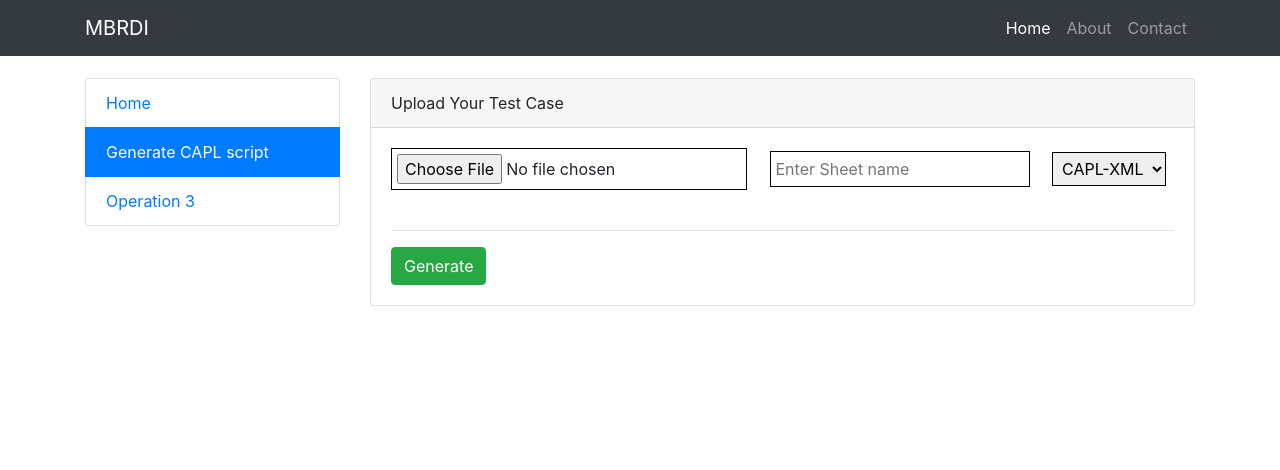
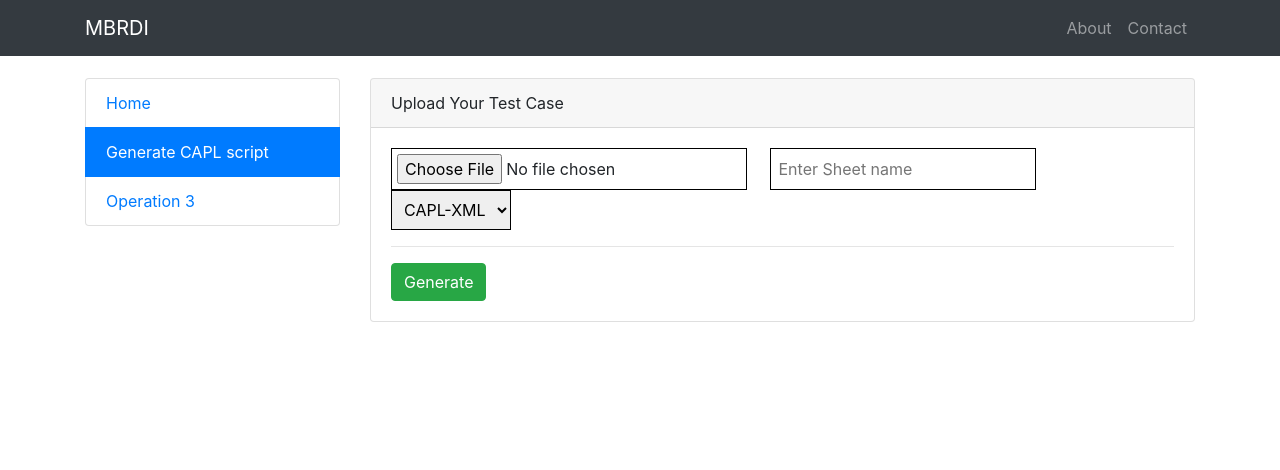
Before and after one commit to nihalmishra/caplgen, a Django app: page /dzip/ in a window 1280 px wide. Shown: the top 470 px of the page. Run offline with Django 3.2, Linux system fonts and the light colour scheme; some libraries are stand-ins or nearby versions.

Commit message:
Fixed some spacing issues

```diff
--- a/CaplGen/dzip/templates/dzip/dzip.html
+++ b/CaplGen/dzip/templates/dzip/dzip.html
@@ -23,9 +23,9 @@
 
         {% render_field form.xlfile accept=".xlsx,.xls" title="Upload excel file" style="border: 1px solid black; padding: 5px;" %}
         &nbsp;&nbsp;&nbsp;
-        {% render_field form.sheet_name placeholder="Enter Sheet name" style="border: 1px solid black; padding: 5px;" %}
+        {% render_field form.sheet_name placeholder="Enter Sheet name" style="border: 1px solid black; padding: 8px;" %}
         &nbsp;&nbsp;&nbsp;
-        {% render_field form.option title="Select Type" style="border: 1px solid black; padding: 5px;" %}
+        {% render_field form.option title="Select Type" style="border: 1px solid black; padding: 8px;" %}
         &nbsp;&nbsp;&nbsp;
         <br>
 
--- a/CaplGen/templates/index.html
+++ b/CaplGen/templates/index.html
@@ -37,11 +37,11 @@
         </button>
         <div class="collapse navbar-collapse" id="navbarResponsive">
           <ul class="navbar-nav ml-auto">
-            <li class="nav-item active">
+            <!-- <li class="nav-item active">
               <a class="nav-link" href="/">Home
                 <span class="sr-only">(current)</span>
               </a>
-            </li>
+            </li> -->
             <li class="nav-item">
               <a class="nav-link" href="#">About</a>
             </li>
@@ -58,24 +58,20 @@
 
       <div class="row">
 
-
         <!-- /.col-lg-3 -->
 
         {% block content %}
         {% endblock %}
 
-
       </div>
 
     </div>
-    <!-- /.container -->
 
     <!-- Footer -->
     <footer class="py-4 bg-dark fixed-bottom">
       <div class="container">
         <p class="m-0 text-center text-white">Copyright &copy;MBRDI Website 2018. All rights reserved.</p>
       </div>
-      <!-- /.container -->
     </footer>
 
   </body>
```
